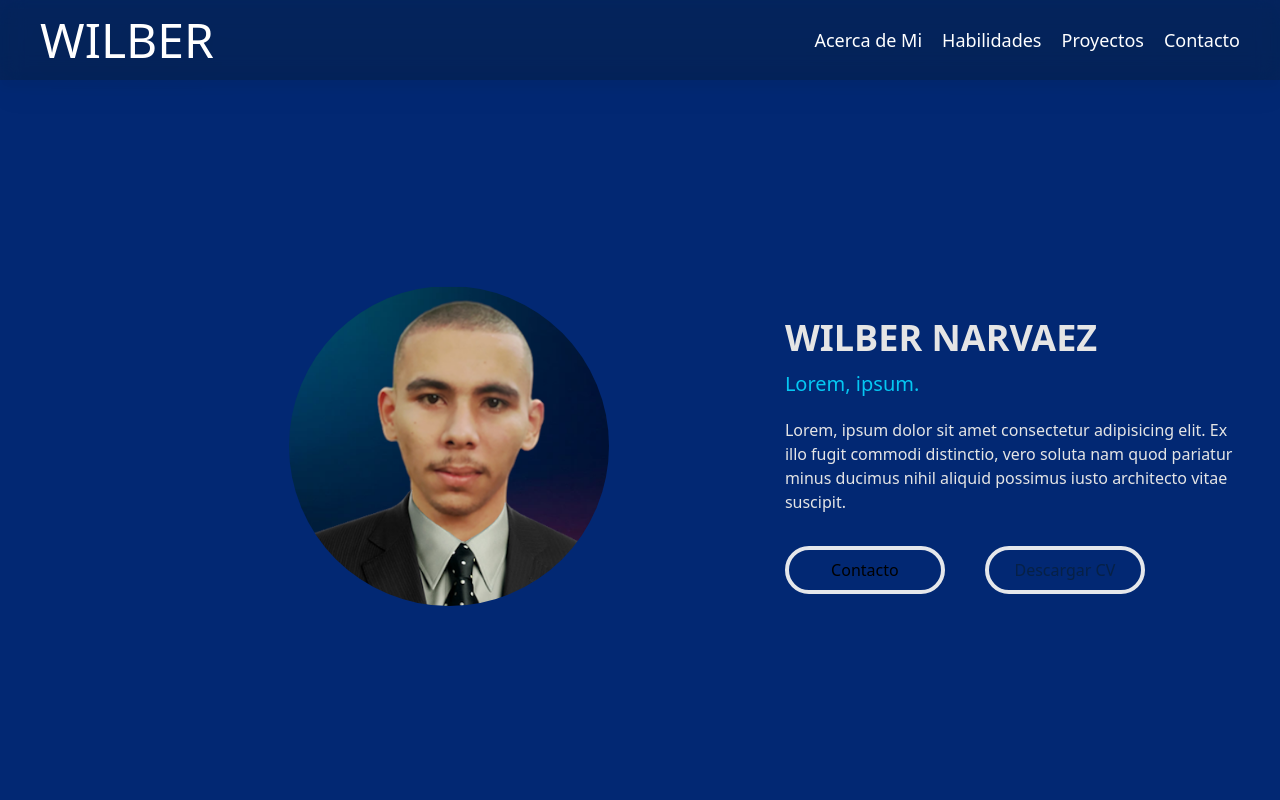
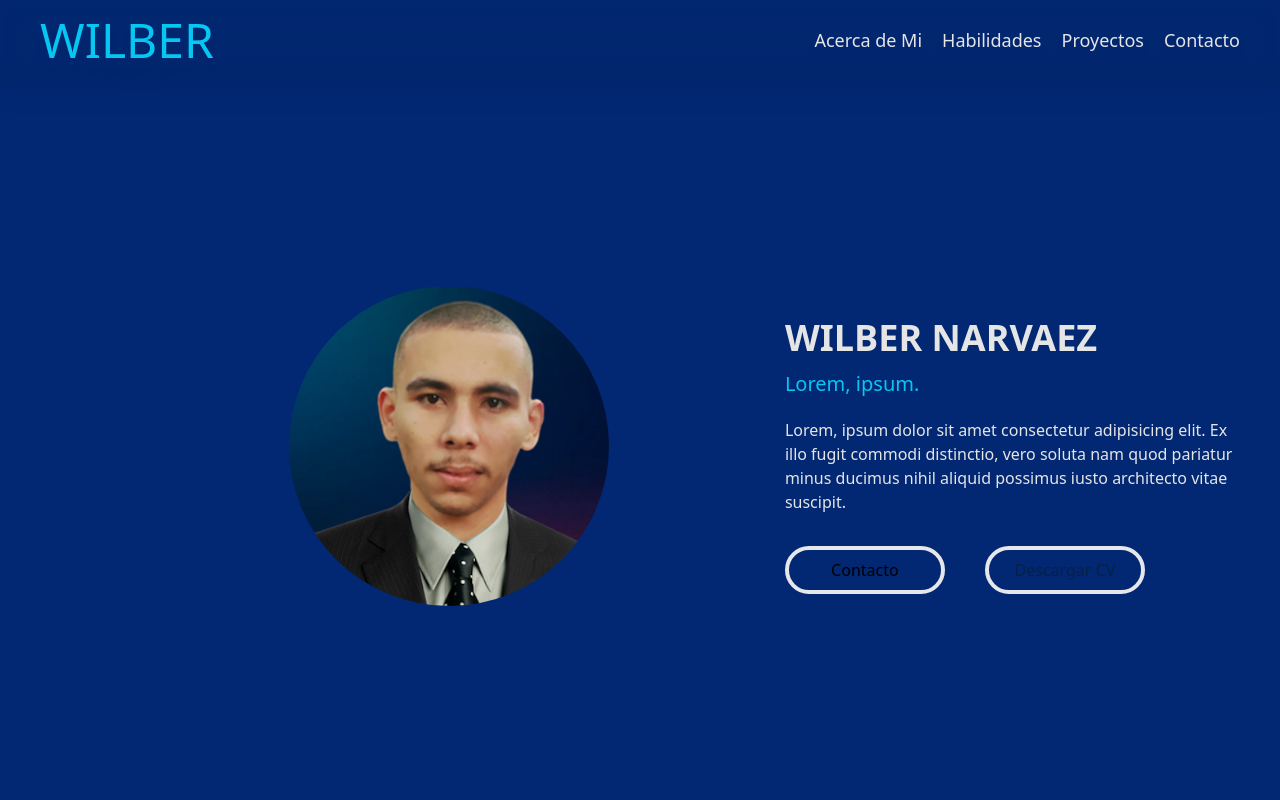
Before and after one commit to wilbernp/my-portfolio, a React (Vite) app: page / in a window 1280 px wide. Shown: the top 800 px of the page. Built offline with nearby package versions, Linux system fonts and the light colour scheme.

Commit message:
change colors to navbar

```diff
--- a/src/sections/Navbar/ButtonMenu.tsx
+++ b/src/sections/Navbar/ButtonMenu.tsx
@@ -12,7 +12,7 @@ export default function ButtonMenu({ onOpen, isOpen }: ButtonMenuProps) {
     }
     if (isOpen) {
         return (
-            <InlineIcon id='hello' role="button" className='cursor-pointer text-white text-6xl md:hidden' icon={hamburgerMenu} />
+            <InlineIcon id='hello' role="button" className='cursor-pointer text-neutral-200 text-6xl md:hidden' icon={hamburgerMenu} />
         )
     }
 
@@ -21,7 +21,7 @@ export default function ButtonMenu({ onOpen, isOpen }: ButtonMenuProps) {
             onClick={handleOpen}
             className="md:hidden cursor-pointer"
         >
-            <InlineIcon id='hello' role="button" className='text-6xl text-white' icon={hamburgerMenu} />
+            <InlineIcon id='hello' className='text-6xl text-neutral-200' icon={hamburgerMenu} />
         </button>
     );
 }
--- a/src/sections/Navbar/NavLinksRender.tsx
+++ b/src/sections/Navbar/NavLinksRender.tsx
@@ -11,8 +11,8 @@ function NavLinksRender({ links }: NavLinksRenderProps) {
                 links.map((link, index) => (
                     <li key={index}>
                         <a
-                        href={link.href}
-                        className="text-white text-lg"
+                            href={link.href}
+                            className="text-neutral-200 hover:text-secondary text-lg transition-colors duration-300 ease-in-out"
                         >{link.label}</a>
                     </li>
                 ))
--- a/src/sections/Navbar/Navbar.tsx
+++ b/src/sections/Navbar/Navbar.tsx
@@ -8,14 +8,14 @@ export default function Navbar() {
     const [isOpen, setisOpen] = useState(false);
     return (
         <nav>
-            <div className="flex justify-between items-center w-full left-0 top-0 h-nav fixed z-50 bg-[#07214677] backdrop-blur-md drop-shadow-xl px-8 md:px-container">
+            <div className="flex justify-between items-center w-full left-0 top-0 h-nav fixed z-50 bg-main/50 backdrop-blur-md drop-shadow-xl px-8 md:px-container">
                 <a href="#">
-                    <h1 className="text-white text-5xl">WILBER</h1>
+                    <h1 className="text-secondary text-5xl">WILBER</h1>
                 </a>
                 <NavLinksRender links={linksData} />
                 <ButtonMenu onOpen={setisOpen} isOpen={isOpen} />
             </div>
-            <div className="h-nav"/>
+            <div className="h-nav" />
             <SideMenu onOpen={setisOpen} isOpen={isOpen} />
         </nav>
     )
```
